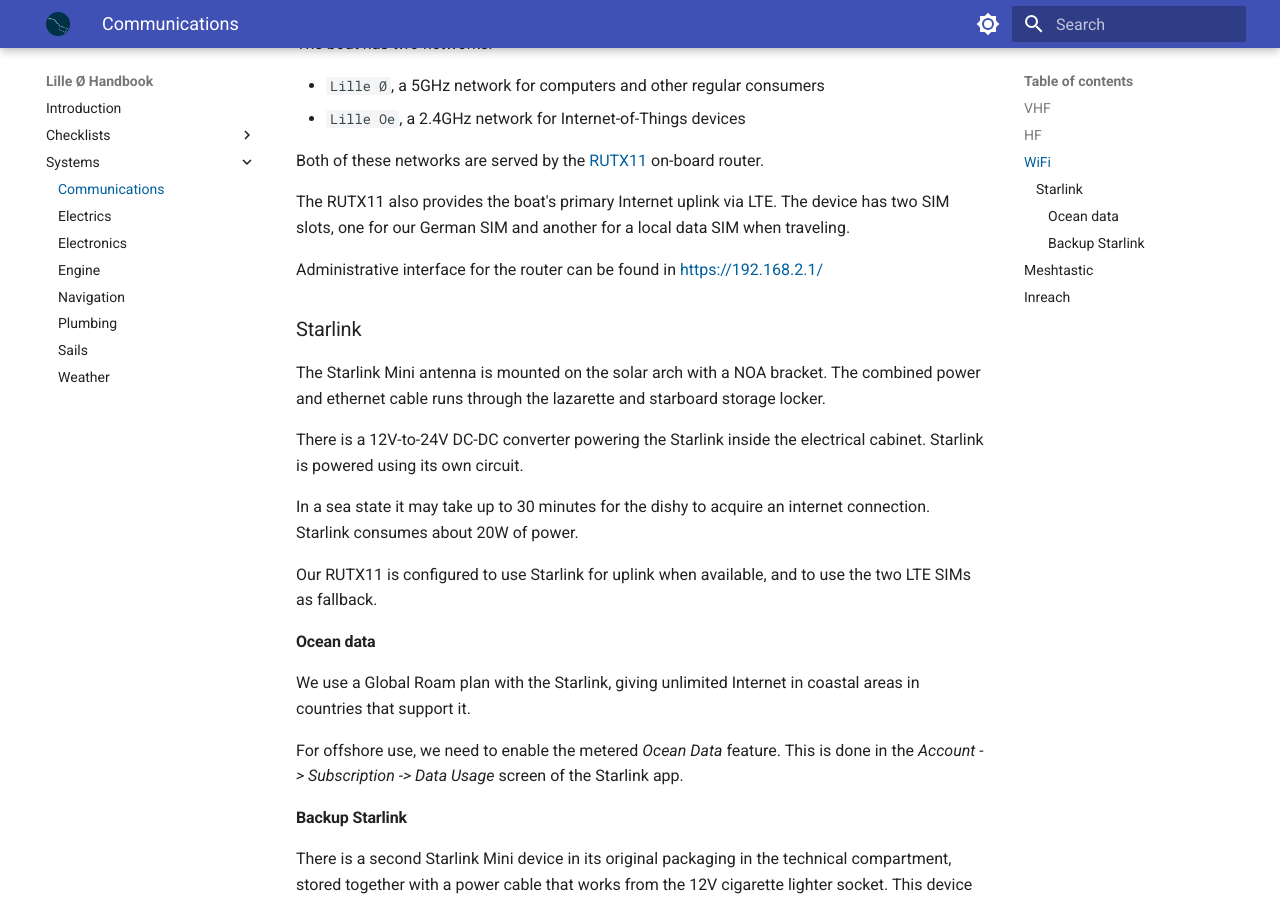
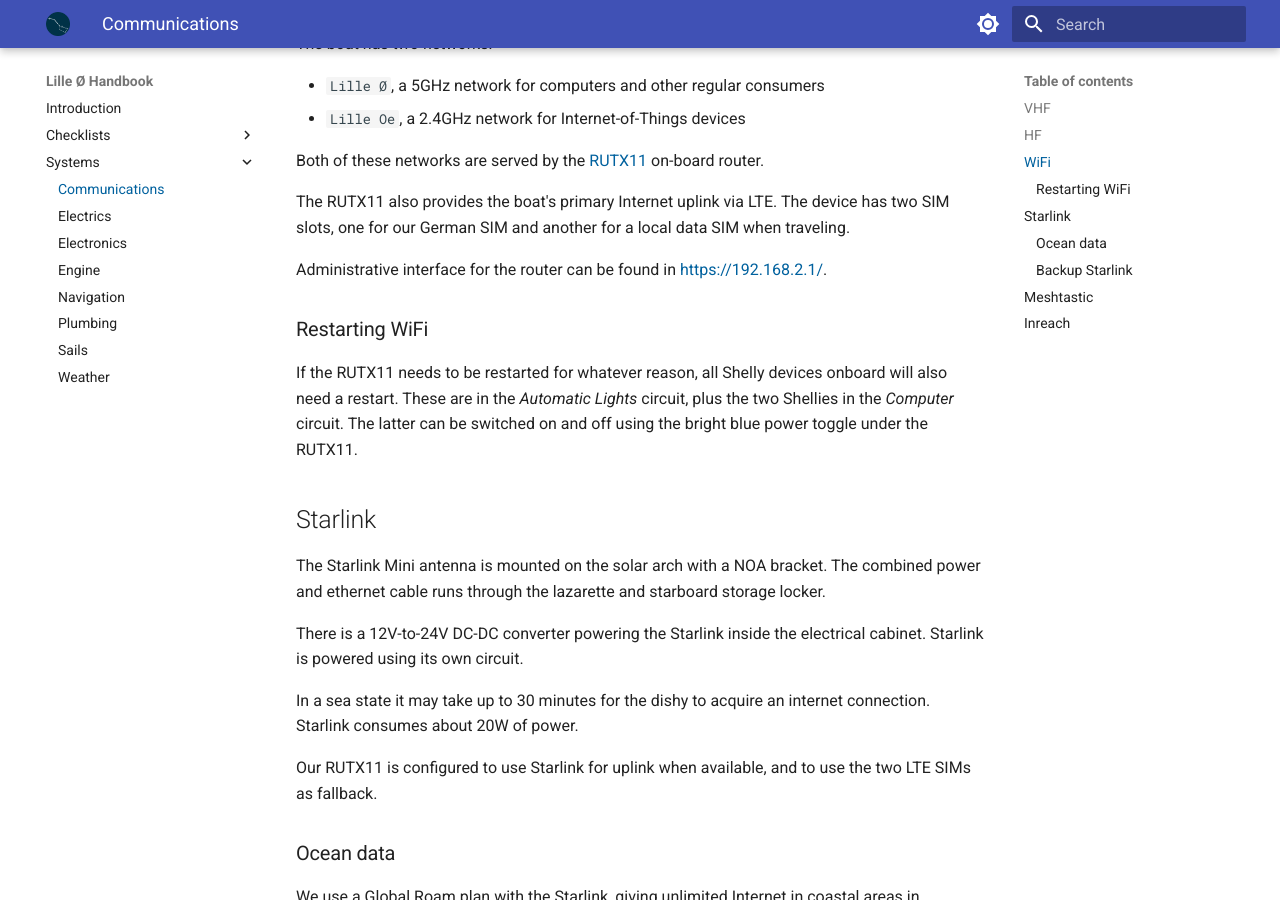
Before and after one commit to meri-imperiumi/handbook, an MkDocs documentation site: the page built from docs/systems/communications.md, in a window 1280 px wide and 900 px high, scrolled down 676 px. Built offline with MkDocs 1.6.1 and Material for MkDocs 9.7.7, drawn with Linux system fonts in a browser that asks for light colours.

Commit message:
WiFi restart procedure

```diff
--- a/docs/systems/communications.md
+++ b/docs/systems/communications.md
@@ -30,8 +30,12 @@
 
 The RUTX11 also provides the boat's primary Internet uplink via LTE. The device has two SIM slots, one for our German SIM and another for a local data SIM when traveling.
 
-Administrative interface for the router can be found in <https://192.168.2.1/>
-### Starlink
+Administrative interface for the router can be found in <https://192.168.2.1/>.
+
+### Restarting WiFi
+
+If the RUTX11 needs to be restarted for whatever reason, all Shelly devices onboard will also need a restart. These are in the _Automatic Lights_ circuit, plus the two Shellies in the _Computer_ circuit. The latter can be switched on and off using the bright blue power toggle under the RUTX11.
+## Starlink
 
 The Starlink Mini antenna is mounted on the solar arch with a NOA bracket. The combined power and ethernet cable runs through the lazarette and starboard storage locker.
 
@@ -41,12 +45,12 @@
 Starlink consumes about 20W of power.
 
 Our RUTX11 is configured to use Starlink for uplink when available, and to use the two LTE SIMs as fallback.
-#### Ocean data
+### Ocean data
 
 We use a Global Roam plan with the Starlink, giving unlimited Internet in coastal areas in countries that support it.
 
 For offshore use, we need to enable the metered _Ocean Data_ feature. This is done in the _Account -> Subscription -> Data Usage_ screen of the Starlink app.
-#### Backup Starlink
+### Backup Starlink
 
 There is a second Starlink Mini device in its original packaging in the technical compartment, stored together with a power cable that works from the 12V cigarette lighter socket. This device should be able to get online for 1h after initial start-up to make it possible to enable a plan for it.
 ## Meshtastic
```
